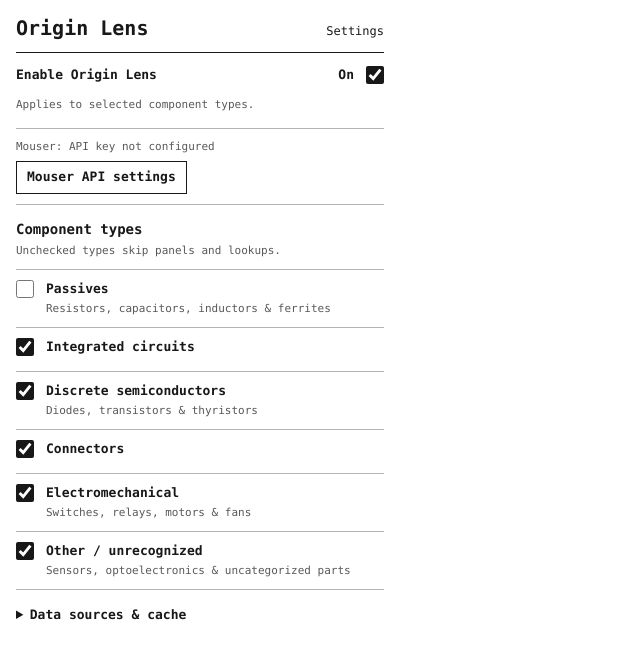
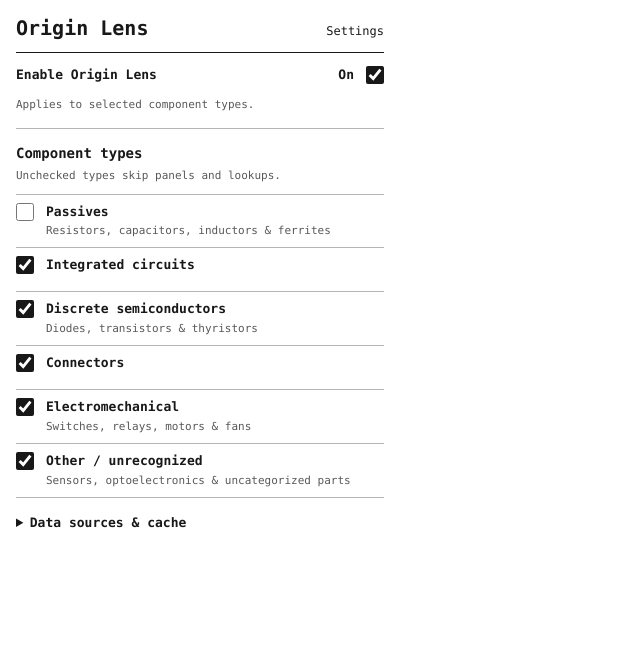
Before and after one commit to hornej/hw-skills, a website with bundled scripts: page extensions/origin-lens/popup.html in a window 1280 px wide. Shown: the whole page, without its empty margins (0-640 px from the left). Built offline with nearby package versions, Linux system fonts and the light colour scheme; some packages are replaced by stand-ins of ours.

Commit message:
Keep Origin Lens settings popup compact

```diff
--- a/extensions/origin-lens/content.js
+++ b/extensions/origin-lens/content.js
@@ -250,7 +250,7 @@
         try {
           const response = await chrome.runtime.sendMessage({ type: "origin-lens:open-mouser-settings" });
           if (!response?.ok) throw new Error("Settings unavailable");
-        } catch { el("p", "Open Origin Lens from the toolbar, then choose Mouser API settings.", row).className = "note"; }
+        } catch { el("p", "Open Origin Lens from the toolbar, then expand Data sources & cache.", row).className = "note"; }
         finally { setup.disabled = false; }
       });
       if (!result) return;
--- a/extensions/origin-lens/package.json
+++ b/extensions/origin-lens/package.json
@@ -1,6 +1,6 @@
 {
   "name": "origin-lens",
-  "version": "0.10.0",
+  "version": "0.10.1",
   "private": true,
   "scripts": {
     "build:ocr": "node scripts/build-ocr-assets.cjs",
--- a/extensions/origin-lens/popup-api.js
+++ b/extensions/origin-lens/popup-api.js
@@ -5,19 +5,15 @@
   const input = get("mouser-key"), feedback = get("api-feedback"), state = get("api-state");
   let busy = false;
   const controls = [input, get("api-save"), get("api-remove"), get("api-import")];
-  const settings = get("source-settings"), shortcut = get("api-settings");
+  const settings = get("source-settings");
   function revealSettings() {
     settings.open = true;
-    shortcut.setAttribute("aria-expanded", "true");
     get("api-form").scrollIntoView({ block: "start" });
     input.focus({ preventScroll: true });
   }
-  shortcut.addEventListener("click", revealSettings);
-  settings.addEventListener("toggle", () => shortcut.setAttribute("aria-expanded", String(settings.open)));
   async function showState() {
     const configured = !!await credentials.get();
     state.textContent = configured ? "Key saved · API lookup enabled" : "No key · website lookup only";
-    get("api-overview-state").textContent = configured ? "Mouser: API key saved" : "Mouser: API key not configured";
   }
   async function change(action) {
     if (busy) return;
@@ -53,6 +49,5 @@
   if (globalThis.location?.hash === "#api-form") revealSettings();
   showState().catch(() => {
     state.textContent = "API configuration could not be read. Reopen the popup to retry.";
-    get("api-overview-state").textContent = "Mouser: API configuration could not be read";
   });
 })();
--- a/extensions/origin-lens/popup.css
+++ b/extensions/origin-lens/popup.css
@@ -24,13 +24,11 @@ p { margin: 8px 0; }
 .enable-control strong { font-size: 13px; }
 input[type="checkbox"] { flex: 0 0 18px; width: 18px; height: 18px; margin: 0; accent-color: var(--ink); cursor: pointer; }
 #enabled-hint { margin: 0; min-height: 32px; padding-bottom: 12px; border-bottom: 1px solid var(--rule); }
-.api-overview { padding-block: 10px; border-bottom: 1px solid var(--rule); }
-.api-overview p { margin: 0 0 6px; }
 fieldset { min-width: 0; border: 0; padding: 0; margin: 14px 0 0; }
 legend { padding: 0; font-size: 14px; font-weight: 700; }
 #types-hint { margin: 4px 0 10px; }
 #type-options { border-top: 1px solid var(--rule); }
-.type-option { display: flex; align-items: flex-start; gap: 12px; min-height: 44px; padding: 10px 0; cursor: pointer; border-bottom: 1px solid var(--rule); }
+.type-option { display: flex; align-items: flex-start; gap: 12px; min-height: 44px; padding: 8px 0; cursor: pointer; border-bottom: 1px solid var(--rule); }
 .type-option > span { min-width: 0; font-weight: 700; }
 .type-option small { display: block; font-size: 11px; font-weight: 400; line-height: 1.45; color: var(--muted); margin-top: 2px; }
 .enable-control:hover, .type-option:hover { background: var(--hover); }
--- a/extensions/origin-lens/popup.html
+++ b/extensions/origin-lens/popup.html
@@ -20,10 +20,6 @@
       <input id="enabled" type="checkbox" role="switch" aria-label="Enable Origin Lens" aria-describedby="enabled-hint" disabled>
     </label>
     <p id="enabled-hint" class="hint">Checking your saved setting…</p>
-    <div class="api-overview">
-      <p id="api-overview-state" class="hint" role="status" aria-live="polite">Checking Mouser API…</p>
-      <button id="api-settings" type="button" aria-controls="source-settings" aria-expanded="false">Mouser API settings</button>
-    </div>
     <fieldset id="component-types" disabled aria-describedby="types-hint">
       <legend>Component types</legend>
       <p id="types-hint" class="hint">Unchecked types skip panels and lookups.</p>
```
Also changed, not shown: extensions/origin-lens/tests/api-settings.test.cjs (+6 -9 lines), extensions/origin-lens/README.md, extensions/origin-lens/manifest.json.
